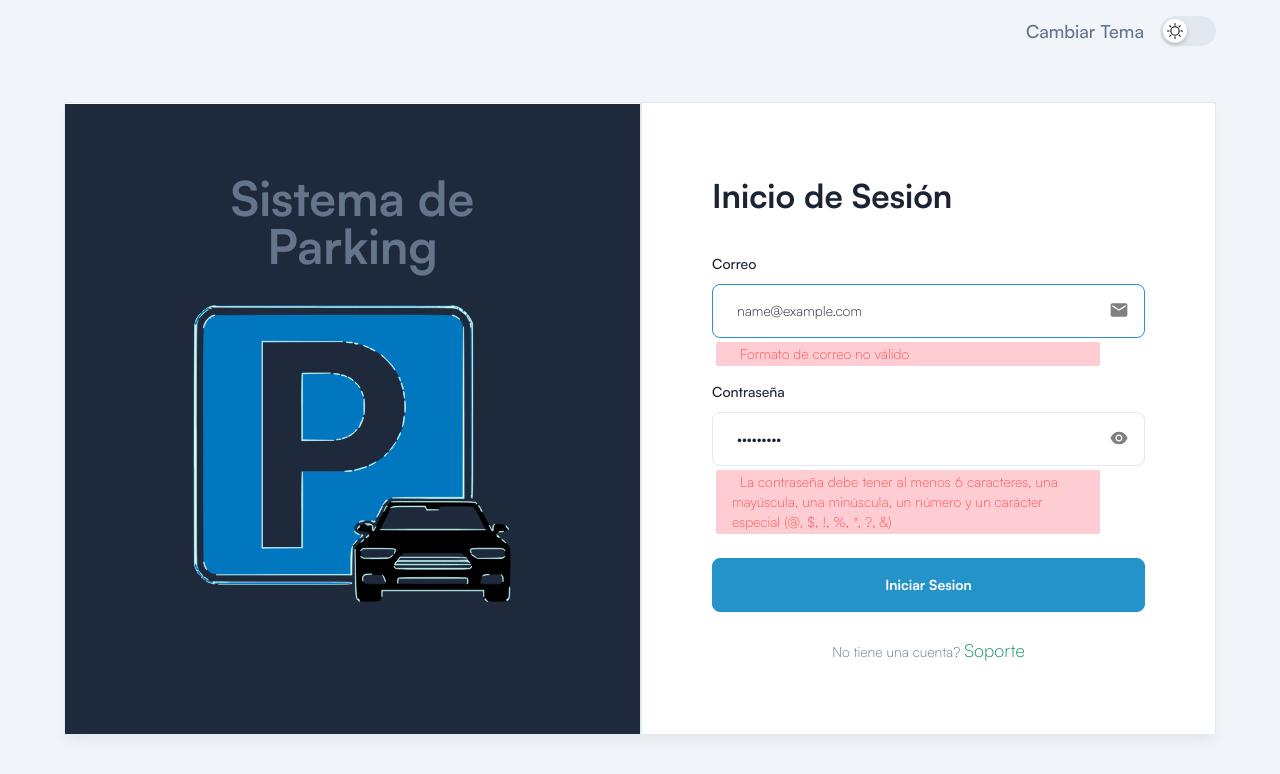
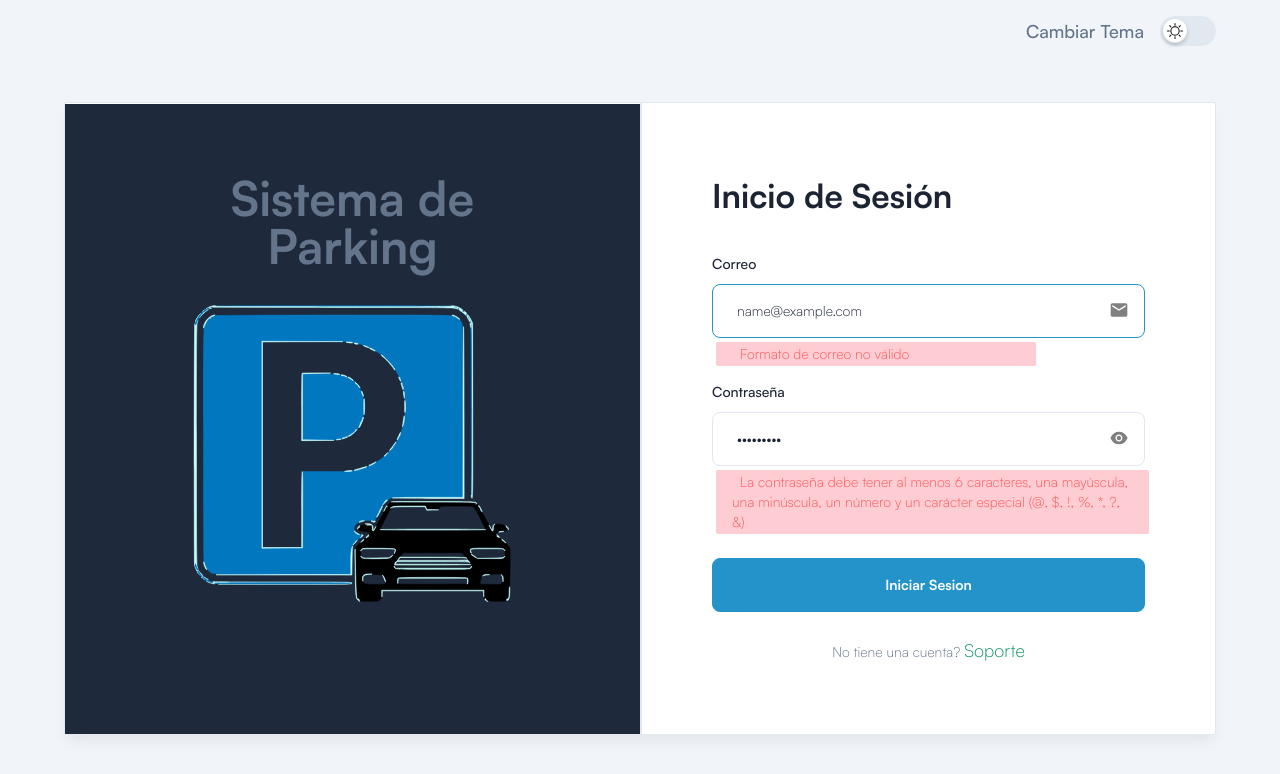
Before and after one commit to arielZarate/ParkingProyectJavaReactV2, a Next.js app in the folder client/: page / in a window 1280 px wide. Both pictures are taken after typing "name@example.com", "Sample123" into the empty fields and a click on the button "Iniciar Sesion". Shown: the top 774 px of the page. Built offline with nearby package versions, Linux system fonts and the light colour scheme.

Commit message:
form login con reaact-hook-form

```diff
--- a/client/src/components/FomAuth/SignInForm.tsx
+++ b/client/src/components/FomAuth/SignInForm.tsx
@@ -88,7 +88,7 @@ const SignInForm: React.FC = () => {
                       <MdEmail size={20} color="gray" />
                     </span>
                     {errors.email && (
-                      <p className="m-1 w-96 rounded-sm bg-rose-200 px-4 py-0.5 text-red">
+                      <p className="m-1 w-96 max-w-xs rounded-sm bg-rose-200 px-4 py-0.5 text-red">
                         <span className="px-2"> {errors.email.message}</span>
                       </p>
                     )}
@@ -126,7 +126,7 @@ const SignInForm: React.FC = () => {
                       )}
                     </span>
                     {errors.password && (
-                      <p className="m-1 w-96 rounded-sm bg-rose-200 px-4 py-0.5 text-red">
+                      <p className="m-1 w-full  rounded-sm bg-rose-200 px-4 py-0.5 text-red">
                         <span className="px-2"> {errors.password.message}</span>
                       </p>
                     )}
```
